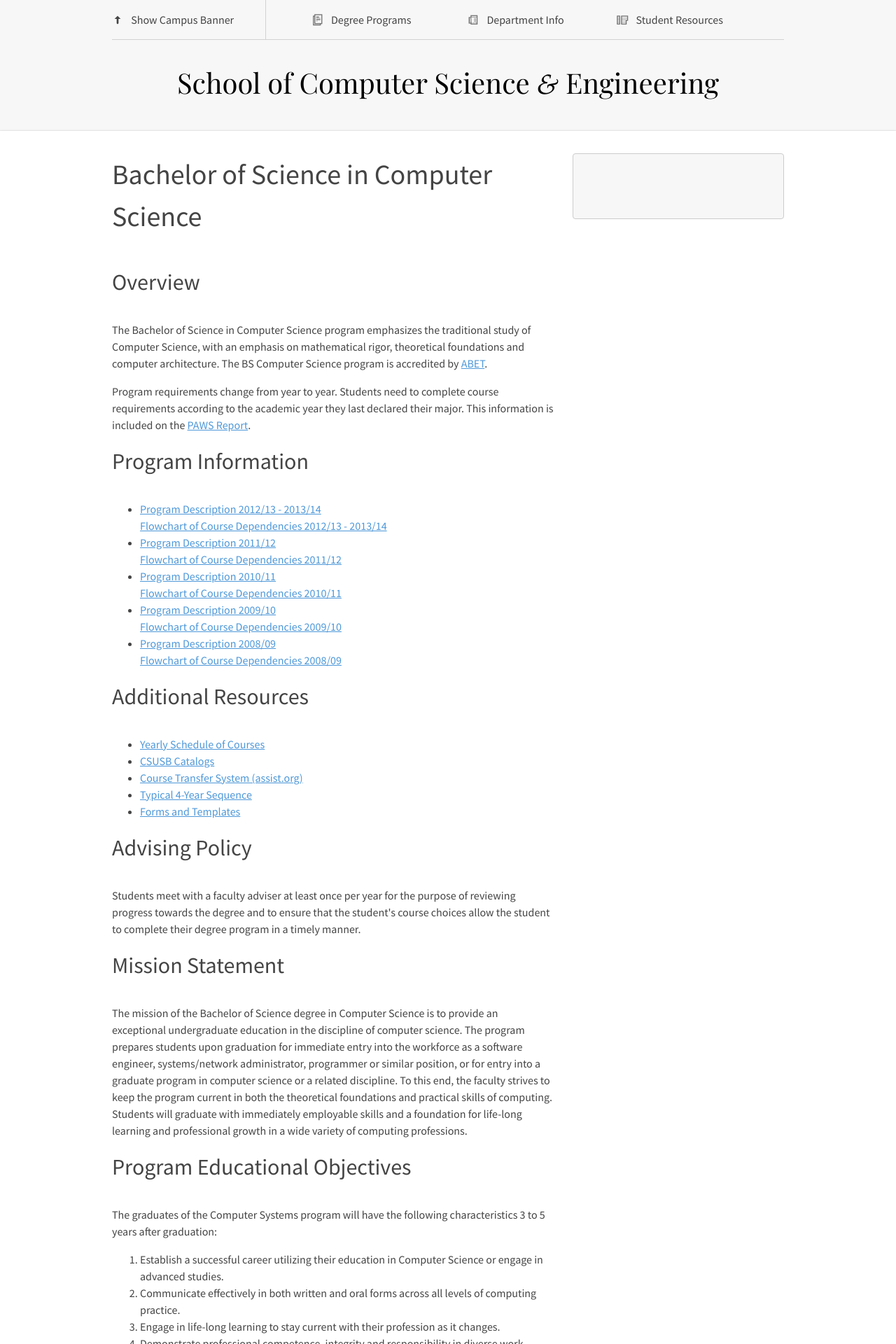
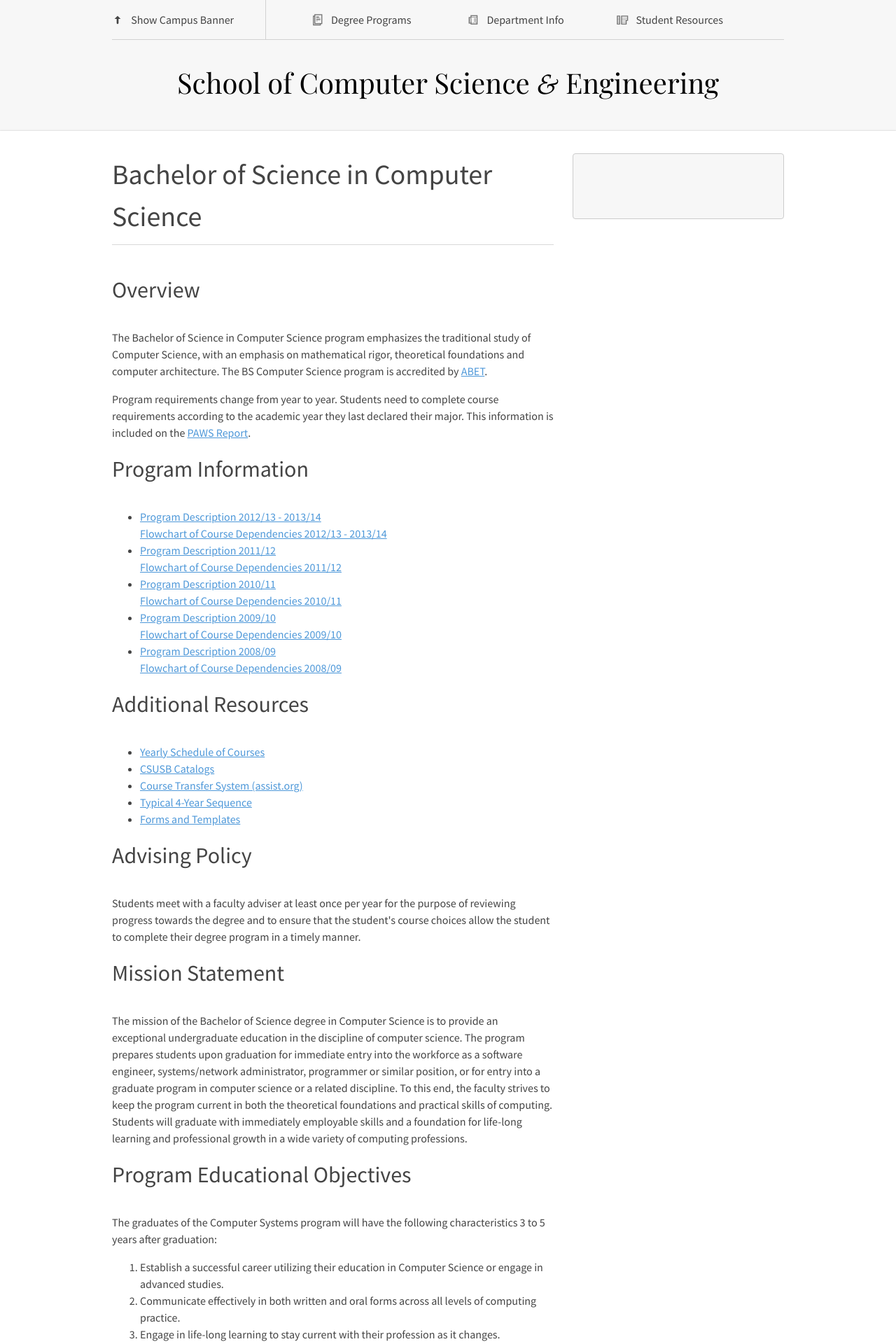
Before and after one commit to csusbdt/cse, a Jekyll site: the page built from programs/computer-science/index.html, in a window 1280 px wide. Shown: the top 1920 px of the page at 70% size. Built offline with Jekyll 4.4.1, drawn with Linux system fonts in a browser that asks for light colours; some web fonts are replaced; Markdown is read by kramdown in place of the engine named in the settings.

Commit message:
Fixed some page header

```diff
--- a/programs/computer-science/index.html
+++ b/programs/computer-science/index.html
@@ -4,7 +4,7 @@
 ---
 
 <div id="home">
-  <h1>Bachelor of Science in Computer Science</h1>
+  <h1 class='head-bar'>Bachelor of Science in Computer Science</h1>
 
   <h2>Overview</h2>
 
--- a/programs/computer-systems/index.html
+++ b/programs/computer-systems/index.html
@@ -4,7 +4,7 @@
 ---
 
 <div id="home">
-  <h1>Bachelor of Arts in Computer Systems</h1>
+  <h1 class='head-bar'>Bachelor of Arts in Computer Systems</h1>
 
   <h2>Overview</h2>
 
--- a/programs/index.html
+++ b/programs/index.html
@@ -4,7 +4,7 @@
 ---
 
 <div id="home">
-  <h1>Programs</h1>
+  <h1 class='head-bar'>Programs</h1>
 
   <ul>
     <li><a href="computer-science/">Bachelor of Science in Computer Science</a></li>
```
